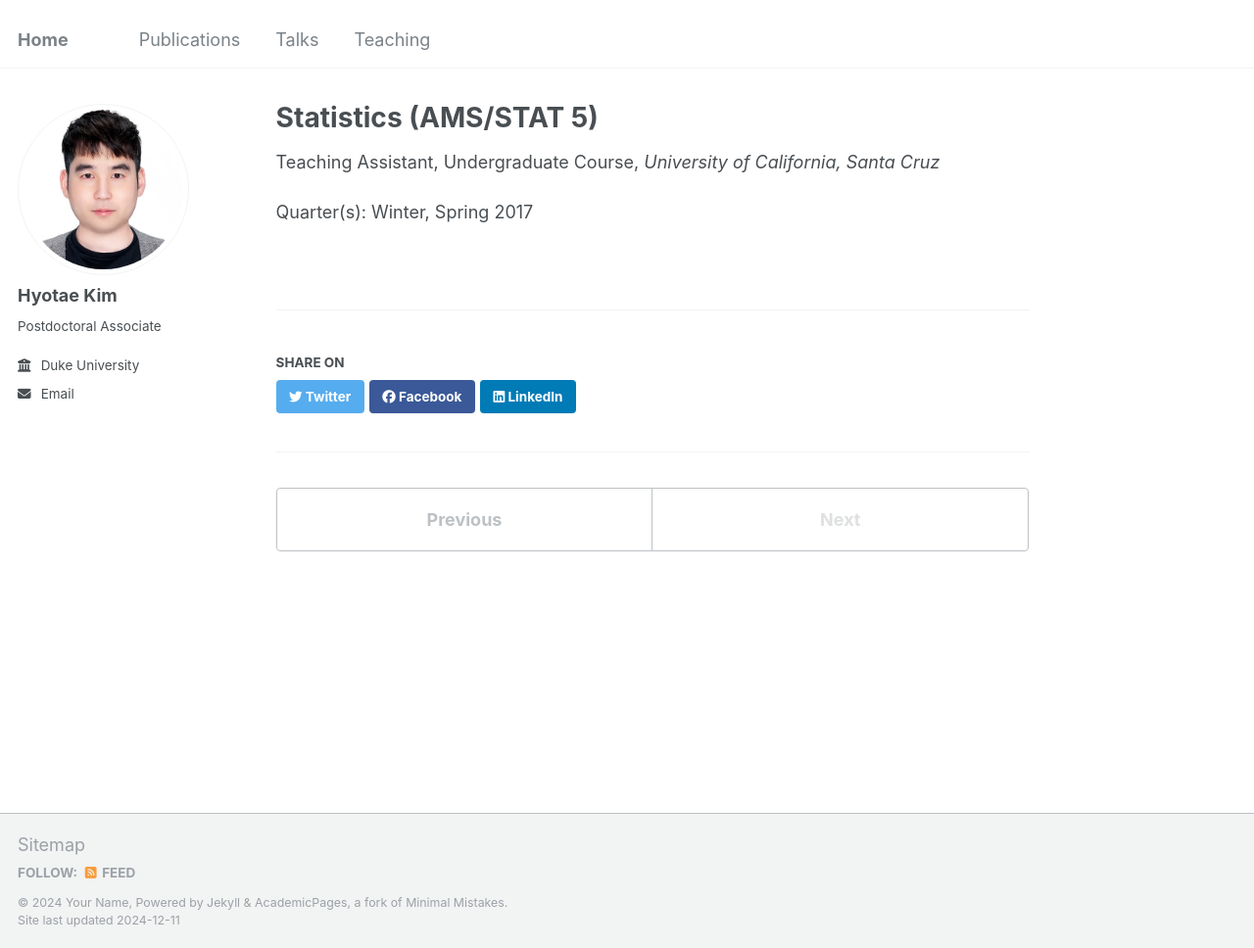
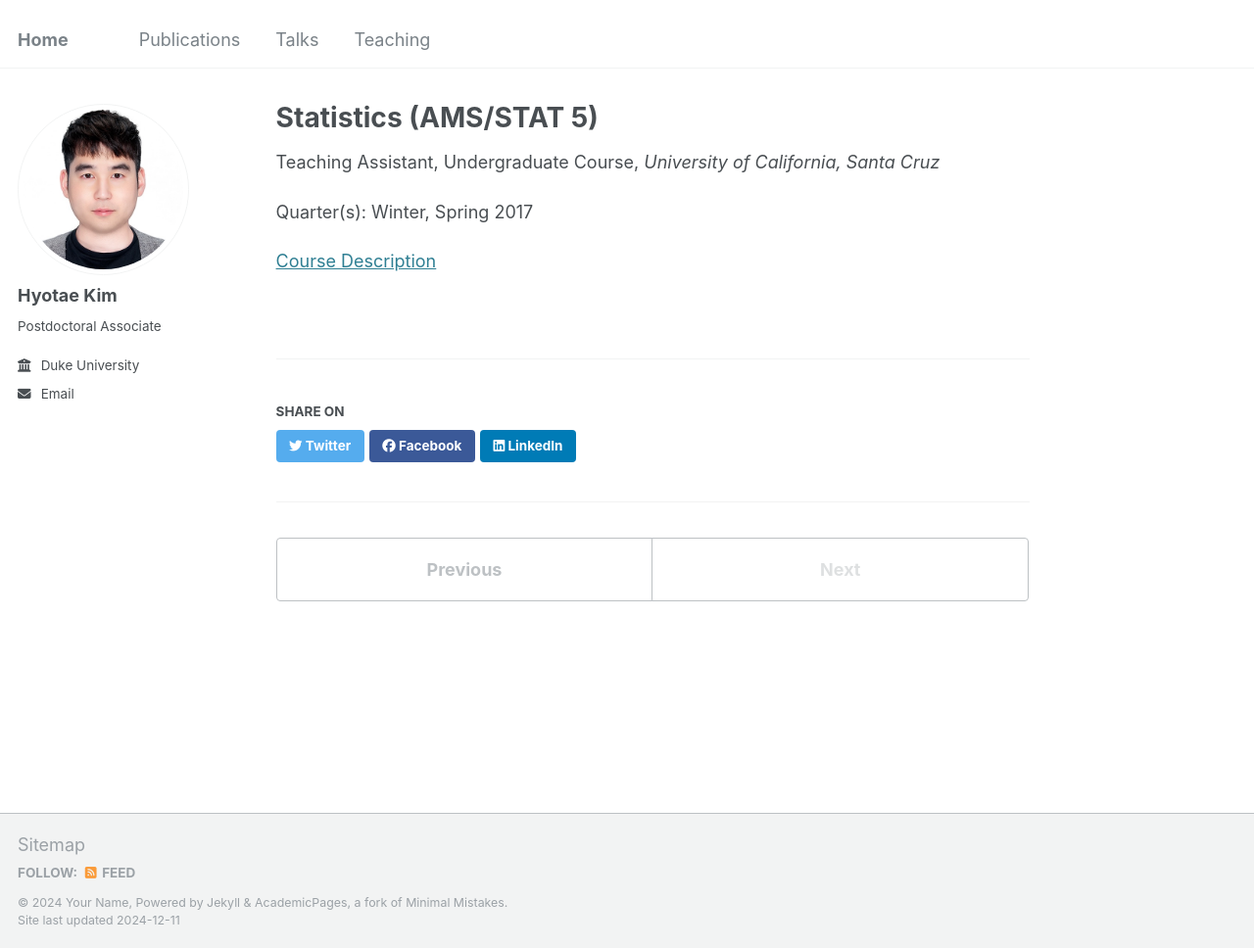
Before and after one commit to HyotaeKim/HyotaeKim.github.io, a Jekyll site: the page built from _teaching/course-stat5.md, in a window 1280 px wide and 968 px high. Shown: the whole window at 98% size. Built offline with Jekyll 4.4.1, drawn with Linux system fonts in a browser that asks for light colours.

Commit message:
Update course-stat5.md

```diff
--- a/_teaching/course-stat5.md
+++ b/_teaching/course-stat5.md
@@ -9,4 +9,4 @@ venue: "University of California, Santa Cruz"
 
 Quarter(s): Winter, Spring 2017
 
-<!-- Quarter(s): Winter, Spring 2017 -->
+[Course Description](https://catalog.ucsc.edu/en/current/general-catalog/courses/stat-statistics/lower-division/stat-5/)
```
